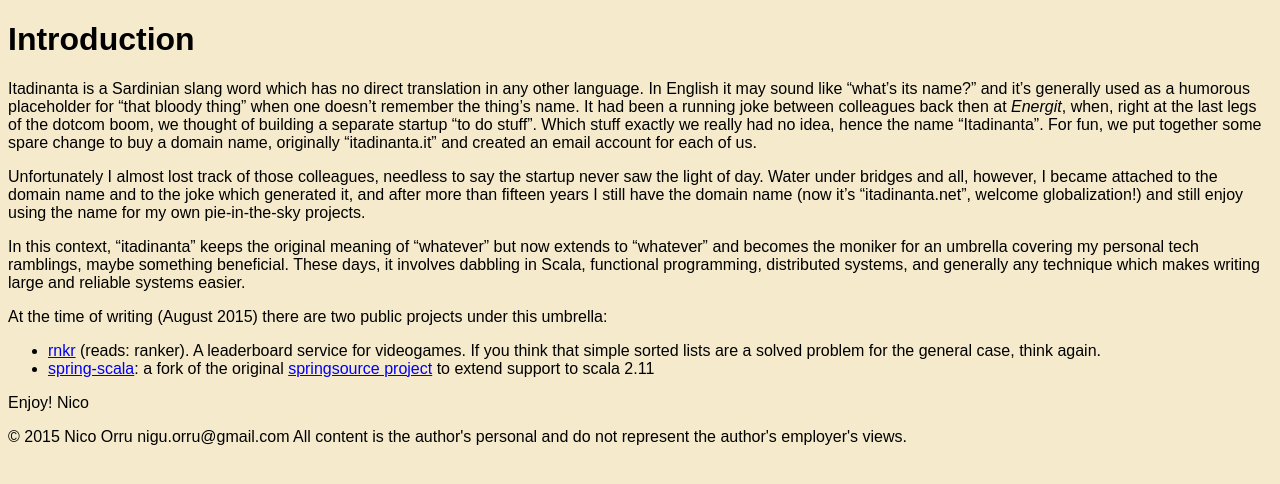
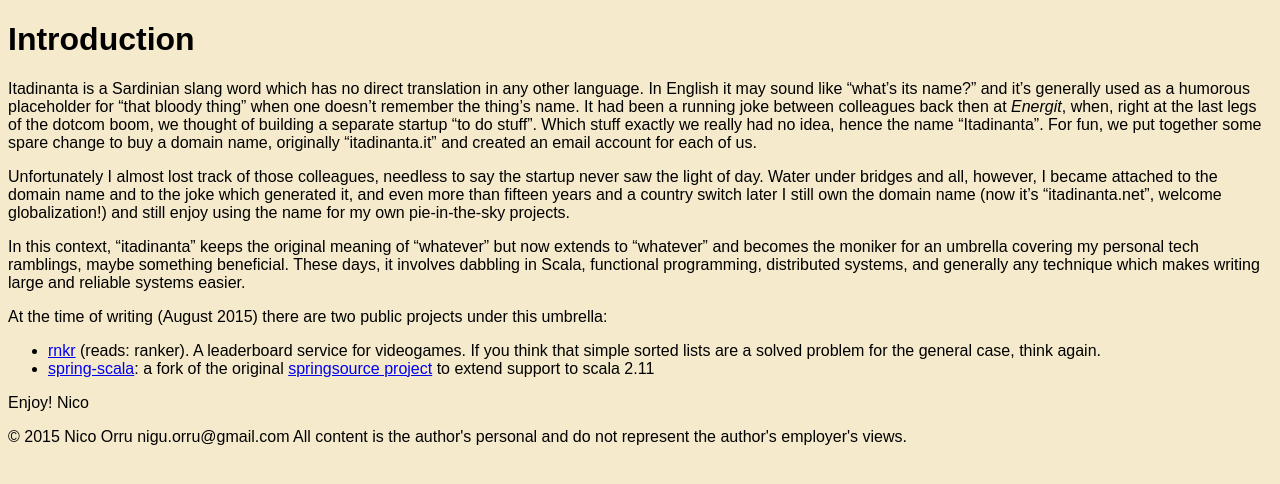
Before and after one commit to itadinanta/itadinanta.github.io, a Jekyll site: the page built from index.md, in a window 1280 px wide. Shown: the top 484 px of the page. Built offline with Jekyll 4.4.1, drawn with Linux system fonts in a browser that asks for light colours.

Commit message:
Minor text adjustment

```diff
--- a/index.md
+++ b/index.md
@@ -5,7 +5,7 @@ title: Introduction
 
 Itadinanta is a Sardinian slang word which has no direct translation in any other language. In English it may sound like "what's its name?" and it's generally used as a humorous placeholder for "that bloody thing" when one doesn't remember the thing's name. It had been a running joke between colleagues back then at *Energit*, when, right at the last legs of the dotcom boom, we thought of building a separate startup "to do stuff". Which stuff exactly we really had no idea, hence the name "Itadinanta". For fun, we put together some spare change to buy a domain name, originally "itadinanta.it" and created an email account for each of us.
 
-Unfortunately I almost lost track of those colleagues, needless to say the startup never saw the light of day. Water under bridges and all, however, I became attached to the domain name and to the joke which generated it, and after more than fifteen years I still have the domain name (now it's "itadinanta.net", welcome globalization!) and still enjoy using the name for my own pie-in-the-sky projects.
+Unfortunately I almost lost track of those colleagues, needless to say the startup never saw the light of day. Water under bridges and all, however, I became attached to the domain name and to the joke which generated it, and even more than fifteen years and a country switch later I still own the domain name (now it's "itadinanta.net", welcome globalization!) and still enjoy using the name for my own pie-in-the-sky projects.
 
 In this context, "itadinanta" keeps the original meaning of "whatever" but now extends to "whatever" and becomes the moniker for an umbrella covering my personal tech ramblings, maybe something beneficial. These days, it involves dabbling in Scala, functional programming, distributed systems, and generally any technique which makes writing large and reliable systems easier.
 
```
